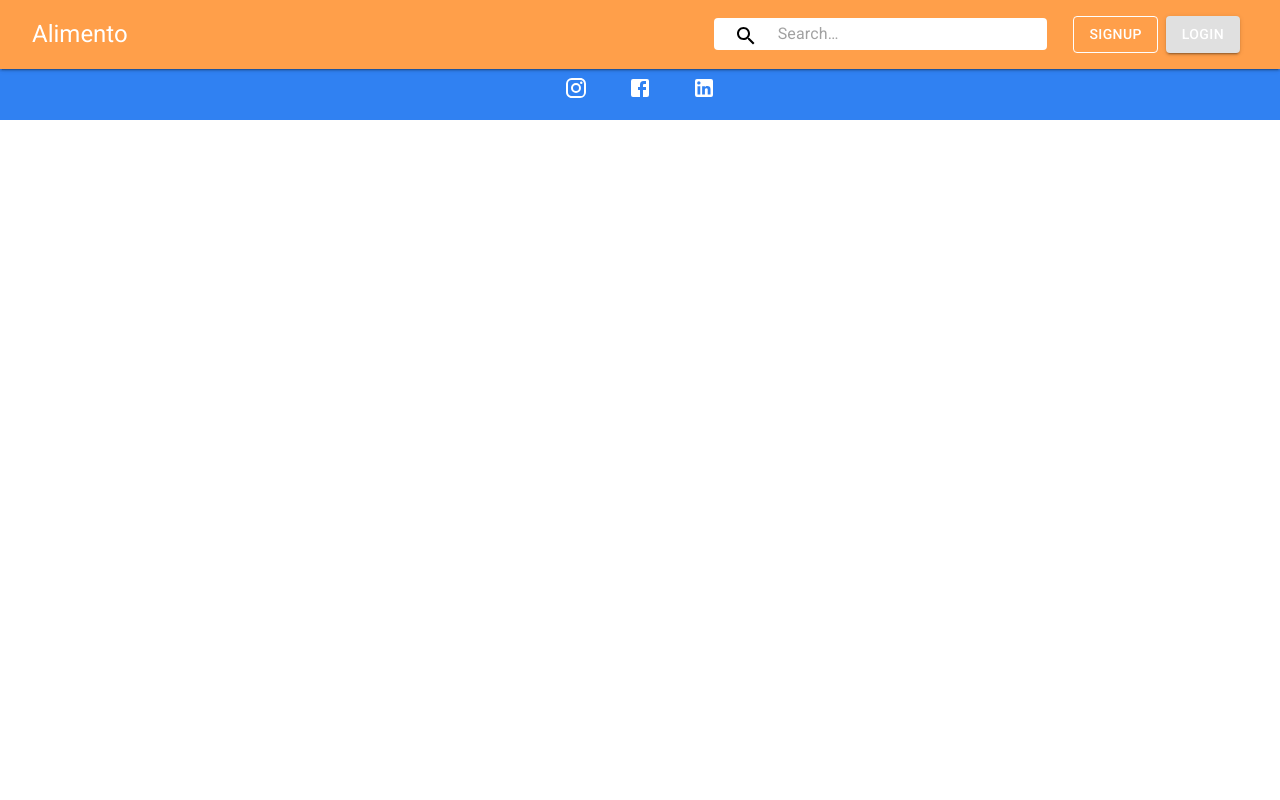
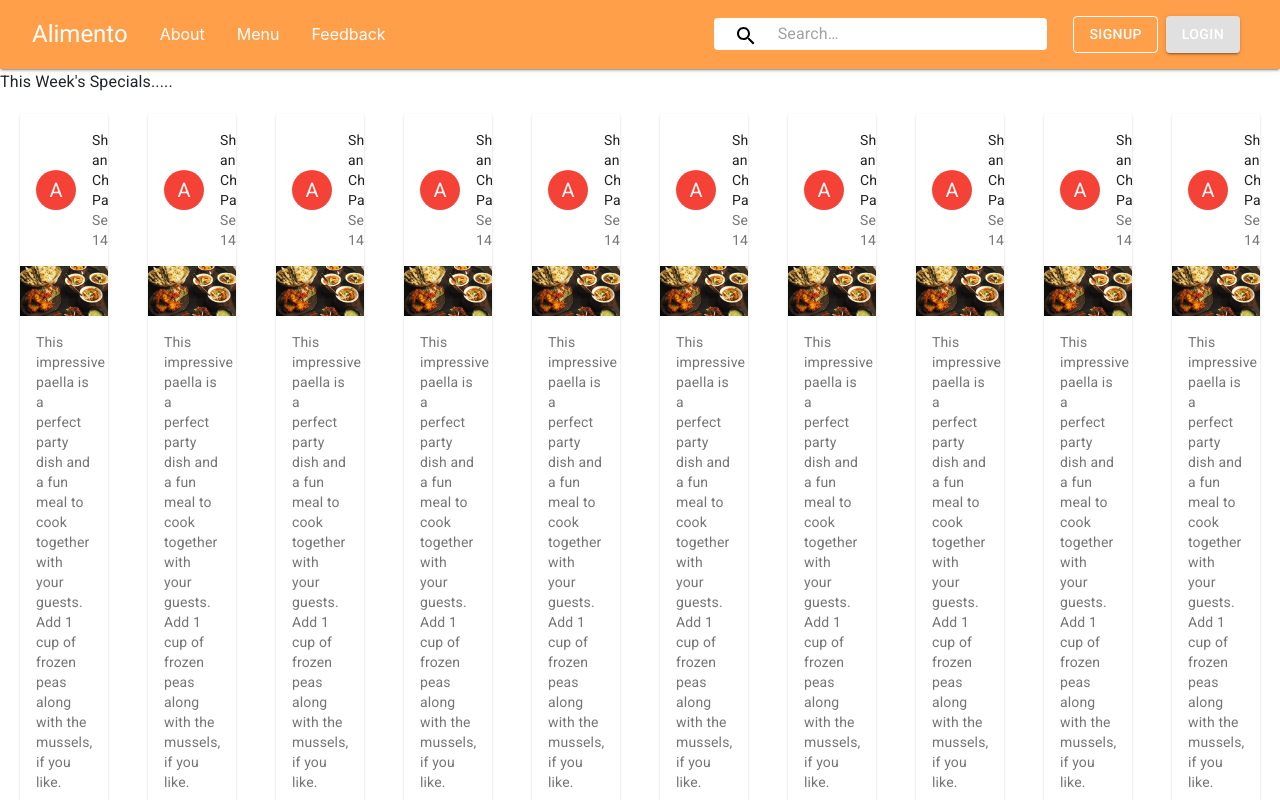
Before and after one commit to ashu18aman/react-alimento, a React (Create React App) app: page /menu in a window 1280 px wide. Shown: the top 800 px of the page. Built offline with nearby package versions, Linux system fonts and the light colour scheme.

Commit message:
create menu

```diff
--- a/src/App.js
+++ b/src/App.js
@@ -7,6 +7,7 @@ import Feedback from "./components/Feedback";
 import Login from "./components/Login";
 import SignUp from "./components/SignUp";
 import Footer from "./components/Footer";
+import Menu from "./components/Menu";
 import "../src/index.css";
 
 const theme = createMuiTheme({});
@@ -29,6 +30,9 @@ function App() {
           <Route path="/signup">
             <SignUp />
           </Route>
+          <Route path="/menu">
+            <Menu />
+          </Route>
         </Switch>
         <Footer />
       </Router>
--- a/src/components/Card.js
+++ b/src/components/Card.js
@@ -38,7 +38,7 @@ const useStyles = makeStyles((theme) => ({
   },
 }));
 
-export default function RecipeReviewCard() {
+export default function RecipeReviewCard({ title, content}) {
   const classes = useStyles();
   const [expanded, setExpanded] = React.useState(false);
 
--- a/src/components/FeaturedDishes.js
+++ b/src/components/FeaturedDishes.js
@@ -57,7 +57,7 @@ const Featured = () => {
                     <RecipeReviewCard />
                 </Grid>
                 <Grid item>
-                    <Link style={{ textDecoration: 'none', color: 'black' }}>
+                    <Link to="/menu" style={{ textDecoration: 'none', color: 'black' }}>
                         <div style={{ padding: '50px' }}>
                             <AddIcon fontSize="large" className={classes.addIcon} />
                             <Typography variant="h4" component="h4" align="center" gutterBottom>
--- a/src/components/Login.js
+++ b/src/components/Login.js
@@ -6,12 +6,14 @@ import Typography from "@material-ui/core/Typography";
 import { Container } from "@material-ui/core";
 import Button from "@material-ui/core/Button";
 import Grid from "@material-ui/core/Grid";
+import SendOutlinedIcon from '@material-ui/icons/SendOutlined';
 // import VisibilityIcon from "@material-ui/icons/Visibility";
 
 const useStyles = makeStyles(() => {
   return {
     root:{
-      background: 'linear-gradient(135deg, #fbe6c2 20%, #fbe6c2 60%)',
+      // background: 'linear-gradient(135deg, #fbe6c2 20%, #fbe6c2 60%)',
+      background: 'linear-gradient(45deg,#ac57f2 25%,#3edbf0 95%)',
       marginTop: -20,
       paddingTop:30,
     },
@@ -90,7 +92,7 @@ const Login = () => {
             type="submit"
             className={classes.btn}
           >
-            Login
+            Login <SendOutlinedIcon />
           </Button>
       </Grid>
     </Container>
--- /dev/null
+++ b/src/components/Menu.js
@@ -0,0 +1,25 @@
+import menuItems from './MenuItems';
+import Row from "./Row";
+import { makeStyles } from "@material-ui/core";
+
+
+const useStyles = makeStyles(theme => {
+    return {
+        root: {
+            marginTop: '70px',
+            // height: '100vh',
+            width: '100%',
+        },
+    };
+});
+
+const Menu = () => {
+    const classes = useStyles();
+    return (
+        <div className={classes.root}>
+            <Row title={"This Week's Specials....."} items={menuItems} />
+        </div>
+    )
+}
+
+export default Menu;
--- a/src/components/MenuItems.js
+++ b/src/components/MenuItems.js
@@ -1,60 +1,60 @@
-{
-    "menuItem" : [
+const menuItems = [
         {
-            "imgUrl": "components/Images/soup1.jpg",
-            "DishName": "Won Ton Soup with Chicken",
-            "Description": "chicken-stuffed won tons in clear chicken broth with white meat chicken pieces and a few scallions"
+            "url": "components/Images/soup1.jpg",
+            "name": "Won Ton Soup with Chicken",
+            "content": "chicken-stuffed won tons in clear chicken broth with white meat chicken pieces and a few scallions"
         },
         {
-            "imgUrl": "components/Images/soup2.jpg",
-            "DishName": "Hot and Sour Soup",
-            "Description": "tofu, chicken, mushroom, bamboo shoot, and egg"
+            "url": "components/Images/soup2.jpg",
+            "name": "Hot and Sour Soup",
+            "content": "tofu, chicken, mushroom, bamboo shoot, and egg"
         },
         {
-            "imgUrl": "components/Images/Cm1.jpg",
-            "DishName": "Veal Chow Mein",
-            "Description": "veal sauteed with bean sprouts, onions, and celery in brown sauce"
+            "url": "components/Images/Cm1.jpg",
+            "name": "Veal Chow Mein",
+            "content": "veal sauteed with bean sprouts, onions, and celery in brown sauce"
         },
         {
-            "imgUrl": "components/Images/DS1.jpg",
-            "DishName": "Chocolate Truffle Cake",
-            "Description": " "
+            "url": "components/Images/DS1.jpg",
+            "name": "Chocolate Truffle Cake",
+            "content": "bean sprouts, onions, and celery in brown sauce"
         },
         {
-            "imgUrl": "components/Images/DS2.jpg",
-            "DishName": "Cappuccino Apricot Cake",
-            "Description": ""
+            "url": "components/Images/DS2.jpg",
+            "name": "Cappuccino Apricot Cake",
+            "content": ""
         },
         {
-            "imgUrl": "components/Images/FR1.jpg",
-            "DishName": "Vegetable Fried Rice",
-            "Description": "broccoli, snow peas, onions, and bean sprouts sauteed with rice"
+            "url": "components/Images/FR1.jpg",
+            "name": "Vegetable Fried Rice",
+            "content": "broccoli, snow peas, onions, and bean sprouts sauteed with rice"
         },
         {
-            "imgUrl": "components/Images/FR2.jpg",
-            "DishName": "Chicken Fried Rice",
-            "Description": "white meat chicken sauteed with onions and bean sprouts with rice"
+            "url": "components/Images/FR2.jpg",
+            "name": "Chicken Fried Rice",
+            "content": "white meat chicken sauteed with onions and bean sprouts with rice"
         },
         {
-            "imgUrl": "components/Images/L11.jpg",
-            "DishName": "Hunan Chicken",
-            "Description": "white meat chicken sauteed with broccoli, mushrooms, and baby corn in Hunan sauce"
+            "url": "components/Images/L11.jpg",
+            "name": "Hunan Chicken",
+            "content": "white meat chicken sauteed with broccoli, mushrooms, and baby corn in Hunan sauce"
         },
         {
-            "imgUrl": "components/Images/NL.jpg",
-            "DishName": "Beef Lo Mein",
-            "Description": "beef, onions, and bean sprouts sauteed with soft lo mein noodles"
+            "url": "components/Images/NL.jpg",
+            "name": "Beef Lo Mein",
+            "content": "beef, onions, and bean sprouts sauteed with soft lo mein noodles"
         },
         {
-            "imgUrl": "components/Images/SO2.jpg",
-            "DishName": "French Fries",
-            "Description": " "
+            "url": "components/Images/SO2.jpg",
+            "name": "French Fries",
+            "content": " "
         },
         {
-            "imgUrl": "components/Images/SP7.jpg",
-            "DishName": "Orange Chicken and Beef Combo",
-            "Description": "white meat chicken and beef, breaded and deep-fried with special house sauce; served with lo mein and vegetables"
+            "url": "components/Images/SP7.jpg",
+            "name": "Orange Chicken and Beef Combo",
+            "content": "white meat chicken and beef, breaded and deep-fried with special house sauce; served with lo mein and vegetables"
         }
 
     ]
-}
+
+export default menuItems;
--- a/src/components/NavBar.js
+++ b/src/components/NavBar.js
@@ -229,7 +229,7 @@ const NavBar = () => {
               </ListItem>
 
               <ListItem>
-                <Link to="/" style={titleLinkText} className="linkText">
+                <Link to="/menu" style={titleLinkText} className="linkText">
                   Menu
                 </Link>
               </ListItem>
@@ -303,7 +303,7 @@ const NavBar = () => {
             </Link>
           </ListItem>
           <ListItem>
-            <Link to="/" style={drawerLinkText}>
+            <Link to="/menu" style={drawerLinkText}>
               <RestaurantMenuIcon className={classes.drawerIcon} />
               Menu
             </Link>
--- /dev/null
+++ b/src/components/Row.js
@@ -0,0 +1,53 @@
+import Typography from "@material-ui/core/Typography";
+import { makeStyles } from "@material-ui/core";
+import clsx from 'clsx';
+import RecipeReviewCard from "./Card";
+
+
+const useStyles = makeStyles(theme => {
+    return {
+        root: {
+
+        },
+        row: {
+            display: 'flex',
+            overflowX: 'scroll',
+            overflowY: 'hidden',
+            '&::-webkit-scrollbar': {
+                display: 'none',
+            },
+        },
+    };
+});
+
+const Row = ({ title, items }) => {
+
+    const classes = useStyles();
+
+    return (
+        <div className={classes.root}>
+            <Typography>
+                { title }
+            </Typography>
+            <div className={clsx(classes.row,'item-row')}>
+                {/* {
+                    items.map((item,index) => (
+                        <h1>{item.content}</h1>
+                    ))
+                } */}
+                <RecipeReviewCard />
+                <RecipeReviewCard />
+                <RecipeReviewCard />
+                <RecipeReviewCard />
+                <RecipeReviewCard />
+                <RecipeReviewCard />
+                <RecipeReviewCard />
+                <RecipeReviewCard />
+                <RecipeReviewCard />
+                <RecipeReviewCard />
+            </div>
+        </div>
+    )
+}
+
+export default Row
--- a/src/components/SignUp.js
+++ b/src/components/SignUp.js
@@ -6,11 +6,13 @@ import Typography from "@material-ui/core/Typography";
 import { Container } from "@material-ui/core";
 import Button from "@material-ui/core/Button";
 import Grid from "@material-ui/core/Grid";
+import SendOutlinedIcon from '@material-ui/icons/SendOutlined';
 
 const useStyles = makeStyles(() => {
   return {
     root: {
-      background: "linear-gradient(135deg, #fbe6c2 20%, #fbe6c2 60%)",
+      // background: "linear-gradient(135deg, #fbe6c2 20%, #fbe6c2 60%)",
+      background: "linear-gradient(135deg,#538FFB 25%,#ff7575 65%)",
       marginTop: -20,
       paddingTop: 30,
     },
@@ -109,7 +111,7 @@ const SignUp = () => {
             type="submit"
             className={classes.btn}
           >
-            Sign UP
+            Sign Up <SendOutlinedIcon />
           </Button>
         </Grid>
       </Container>
--- a/src/index.css
+++ b/src/index.css
@@ -20,6 +20,9 @@ code {
     monospace;
 }
 
+.item-row > *{
+  width: 100%;
+}
 
 #root{
   overflow-x: clip;
@@ -33,9 +36,6 @@ code {
 }
 
 @media (max-width:1400px){
-  .linkText{
-    display: none;
-  }
   img{
     height: 90vh;
   }
```
